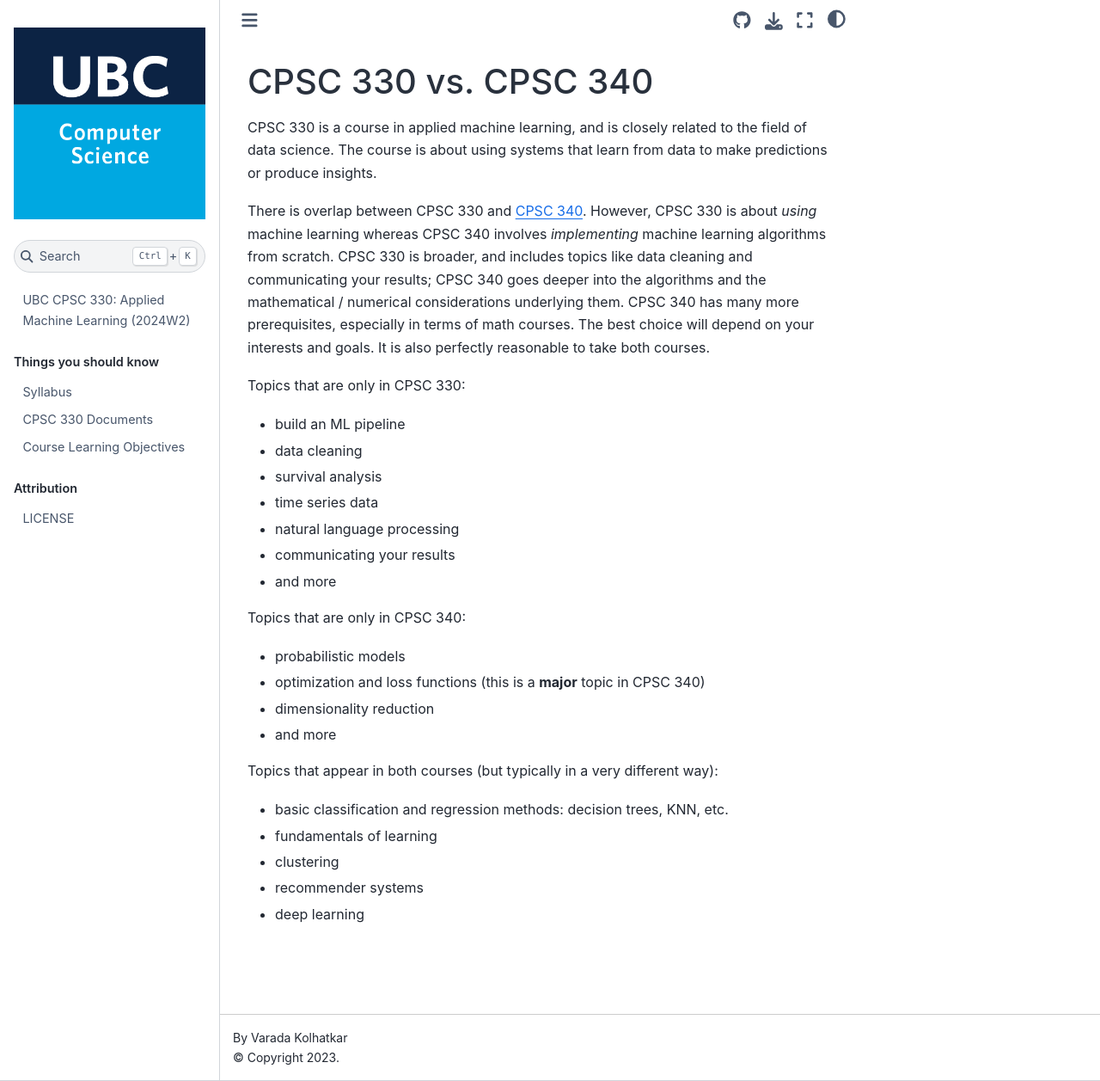
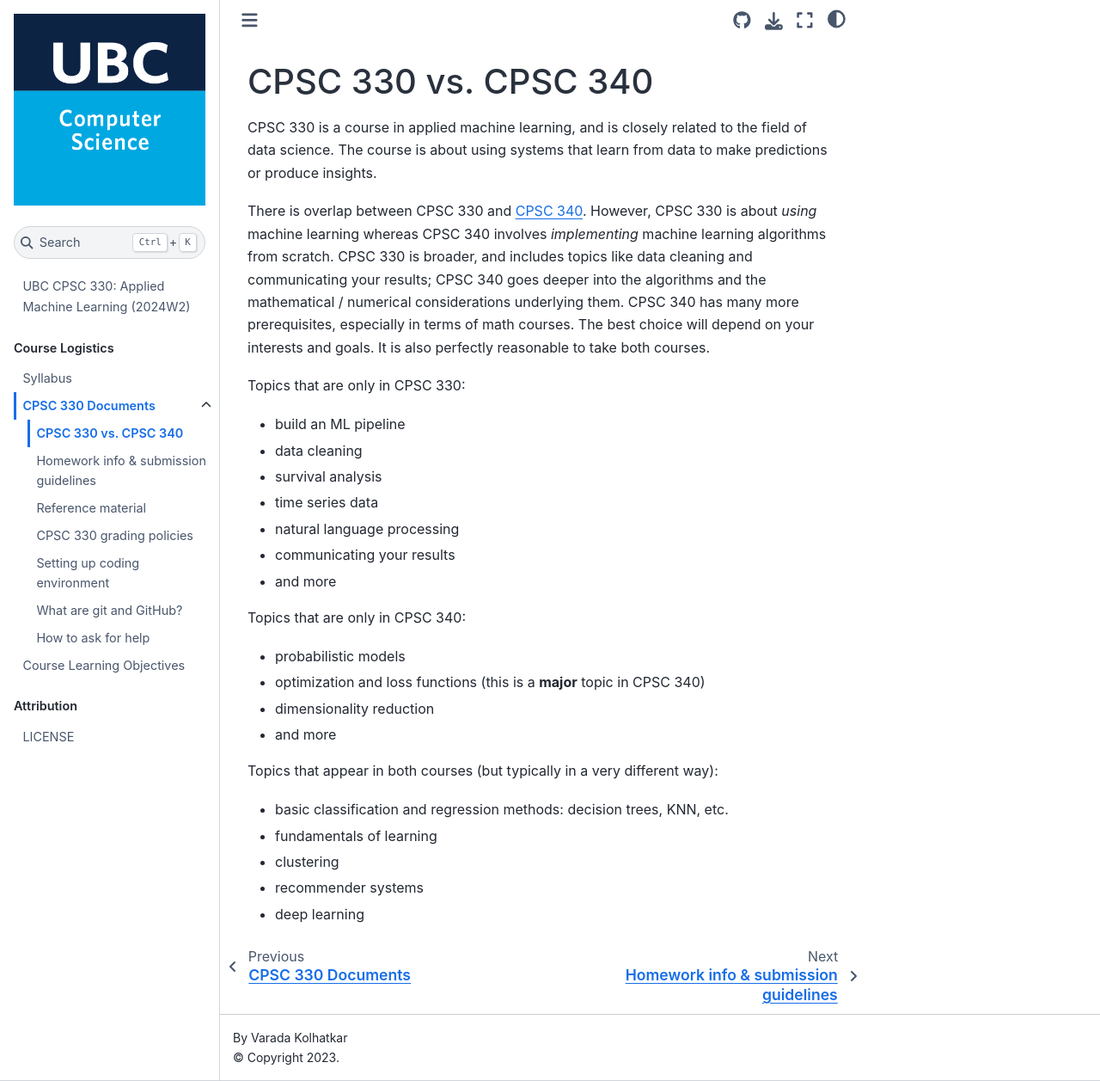
Before and after one commit to zongxili/cpsc330-2025S1, a Jupyter Book: the page built from docs/330_vs_340.md, in a window 1280 px wide and 1257 px high. Shown: the whole window at 86% size. Built offline with Jupyter Book 1.0.4 settings and Sphinx 7.4.7 and the Sphinx Book theme 1.1.4, drawn with Linux system fonts in a browser that asks for light colours; pages that are not in the unit, such as notebooks, are missing from menus; comment, search, counter and statistics services are not loaded.

Commit message:
fix problems with the TOC, reorganize logistics section

```diff
--- a/_config.yml
+++ b/_config.yml
@@ -1,13 +1,13 @@
 # Book settings
 # Learn more at https://jupyterbook.org/customize/config.html
 
-title: CPSC 330 Applied Machine Learning 2024W1
+title: CPSC 330 Applied Machine Learning 2025S
 author: Varada Kolhatkar
 logo: lectures/img/UBC-CS-logo.png
 exclude_patterns: ["hw", "exams"]
 
 repository:
-  url: https://github.com/UBC-CS/cpsc330-2024W2
+  url: https://github.com/UBC-CS/cpsc330-2025S
 
 # Force re-execution of notebooks on each build.
 # See https://jupyterbook.org/content/execute.html
--- a/_toc.yml
+++ b/_toc.yml
@@ -5,19 +5,20 @@
 root: README.md
 
 parts:
-- caption: Things you should know
+- caption: Course Logistics
   chapters:
   - file: syllabus.md
   - file: docs/README.md
+    sections:
+    - file: docs/330_vs_340.md
+    - file: docs/homework_instructions.md
+    - file: docs/resources.md
+    - file: docs/grades.md
+    - file: docs/setup.md
+    - file: docs/git_installation.md
+    - file: docs/asking_for_help.md
   - file: learning-objectives.md
-  sections:
-  - file: docs/330_vs_340.md
-  - file: docs/homework_instructions.md
-  - file: docs/resources.md
-  - file: docs/grades.md
-  - file: docs/setup.md
-  - file: docs/git_installation.md
-  - file: docs/asking_for_help.md
+
 - caption: Lectures
   chapters:
   - file: lectures/notes/01_intro.ipynb
```
